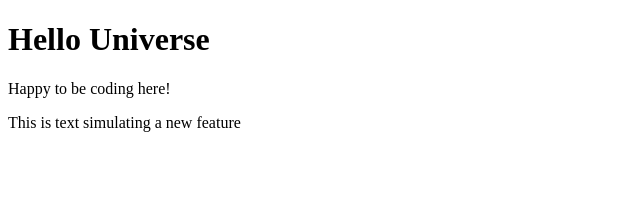
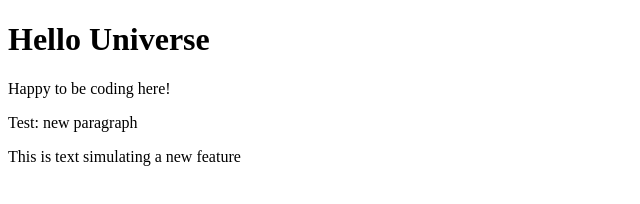
Before and after one commit to Aghostinthewoods/test-project, a plain HTML site: page index.html in a window 1280 px wide. Shown: the whole page, without its empty margins (0-640 px from the left). Drawn offline with Linux system fonts and the light colour scheme.

Commit message:
test: new paragraph

```diff
--- a/index.html
+++ b/index.html
@@ -8,6 +8,7 @@
   <body>
     <h1>Hello Universe</h1>
     <p>Happy to be coding here!</p>
+    <p>Test: new paragraph</p>
     <div>This is text simulating a new feature</div>
   </body>
 </html>
```
